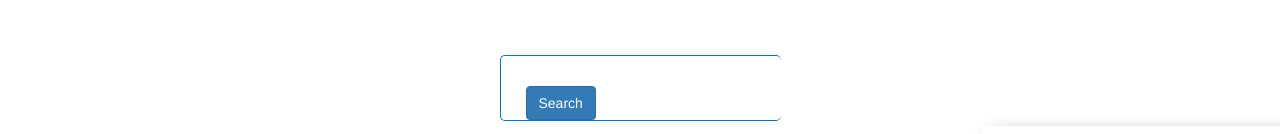
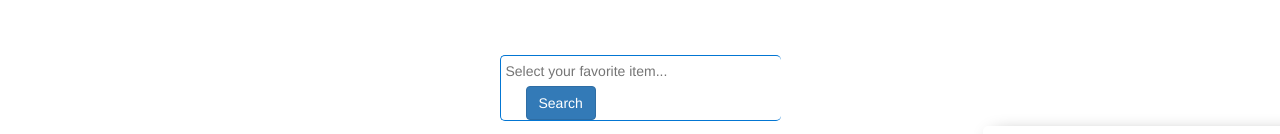
Before and after one commit to Raihan567/debugging-assignment, a plain HTML site: page index.html in a window 1280 px wide. Shown: the top 134 px of the page. Drawn offline with nearby package versions, Linux system fonts and the light colour scheme.

Commit message:
Debuging complete

```diff
--- a/index.html
+++ b/index.html
@@ -11,6 +11,10 @@
   <link rel="stylesheet" href="https://maxcdn.bootstrapcdn.com/bootstrap/3.3.7/css/bootstrap.min.css"
     integrity="sha384-BVYiiSIFeK1dGmJRAkycuHAHRg32OmUcww7on3RYdg4Va+PmSTsz/K68vbdEjh4u" crossorigin="anonymous" />
 
+    <!-- bootstrap-5  -->
+  <!-- <link href="https://cdn.jsdelivr.net/npm/bootstrap@5.1.1/dist/css/bootstrap.min.css" rel="stylesheet"
+    integrity="sha384-F3w7mX95PdgyTmZZMECAngseQB83DfGTowi0iMjiWaeVhAn4FJkqJByhZMI3AhiU" crossorigin="anonymous"> -->
+
   <!-- google Montserrat  font  -->
   <link rel="preconnect" href="https://fonts.googleapis.com" />
   <link rel="preconnect" href="https://fonts.gstatic.com" crossorigin />
@@ -22,11 +26,12 @@
   <main class="main">
     <div class="search-field">
       <div class="search-box">
-        <input id="input-field" class="search-field" type="text" />
+        <input id="input-field" class="search-field " type="text" placeholder="Select your favorite item..."/>
         <button type="button" class="btn btn-primary search-button" data-toggle="button" aria-pressed="false"
           autocomplete="off" id="search-btn" onclick="loadProducts()">
           Search
         </button>
+
       </div>
     </div>
     <div class="row">
--- a/js/app.js
+++ b/js/app.js
@@ -239,11 +239,12 @@ const showProducts = (products) => {
       <h3>${product.title}</h3>
       <p>Category: ${product.category}</p>
       <p>Rating: ${product.rating.rate}	&#9733 	&#9733 	&#9733	&#9733	&#9734;</p>
-      <h2>Price: $ ${product.price}</h2>
+      <h3>Price: $ ${product.price}</h3>
       <button onclick="addToCart(${product.id},${product.price})" id="addToCart-btn" class="buy-now btn btn-success">add to cart</button>
       <button id="details-btn" class="btn btn-danger">Details</button></div>
       `;
     document.getElementById("all-products").appendChild(div);
+
   }
 };
 let count = 0;
@@ -259,6 +260,7 @@ const getInputValue = (id) => {
   const element = document.getElementById(id).innerText;
   const converted = parseFloat(element);
   return converted;
+
 };
 
 // main price update function
@@ -267,6 +269,8 @@ const updatePrice = (id, value) => {
   const convertPrice = parseFloat(value);
   const total = convertedOldPrice + convertPrice;
   document.getElementById(id).innerText = total;
+
+
 };
 
 // set innerText function
@@ -288,6 +292,7 @@ const updateTaxAndCharge = () => {
   if (priceConverted > 500) {
     setInnerText("delivery-charge", 60);
     setInnerText("total-tax", priceConverted * 0.4);
+
   }
 };
 
@@ -298,6 +303,5 @@ const updateTotal = () => {
     getInputValue("total-tax");
   document.getElementById("total").innerText = grandTotal;
 };
-
 updateTotal();
 loadProducts();
```
